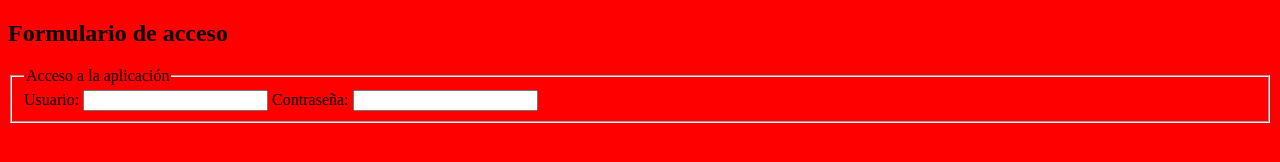
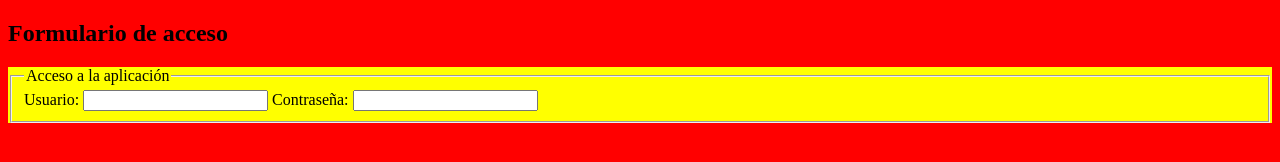
Before and after one commit to agamaru/segundo, a plain HTML site: page index.html in a window 1280 px wide. Drawn offline with Linux system fonts and the light colour scheme.

Commit message:
cambiado fondo de formulario

```diff
--- a/css/estilo.css
+++ b/css/estilo.css
@@ -1,3 +1,6 @@
 body{
 	background-color: red;
 }
+form{
+	background-color: yellow;
+}
```
